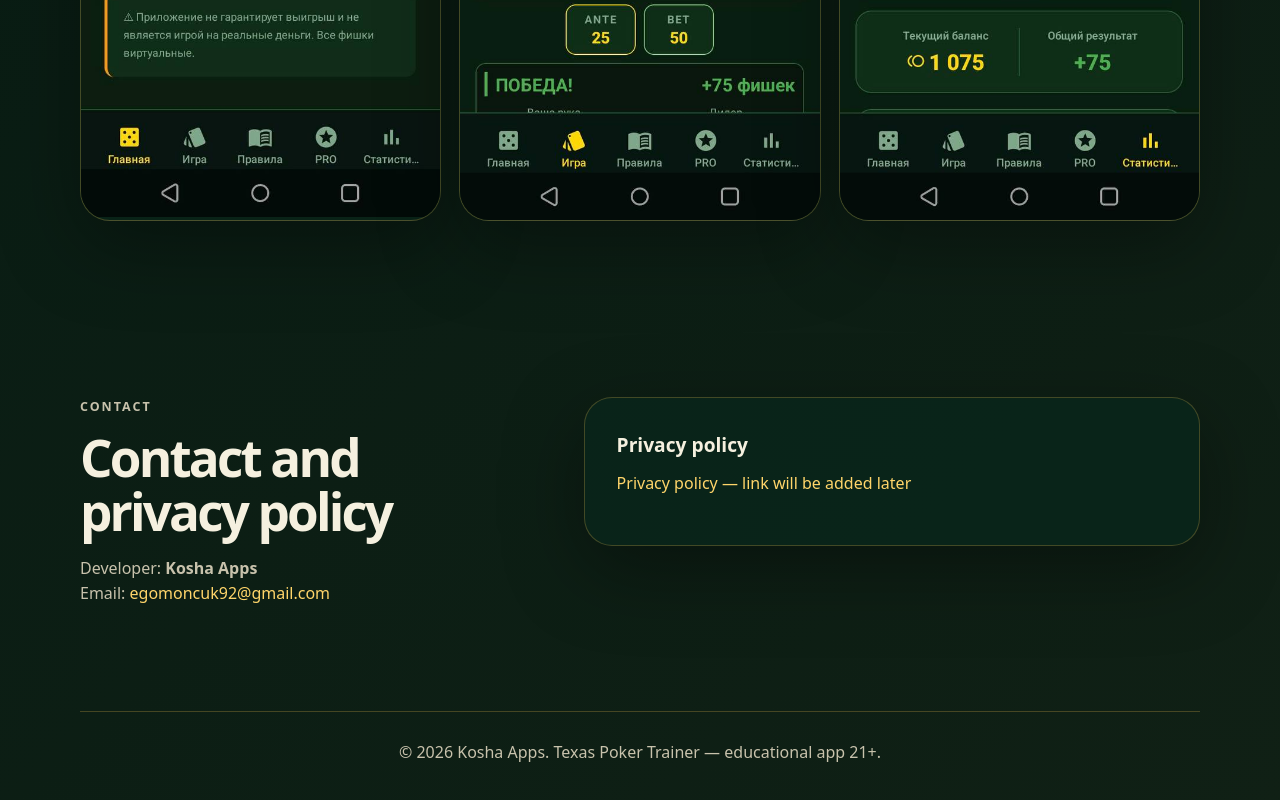
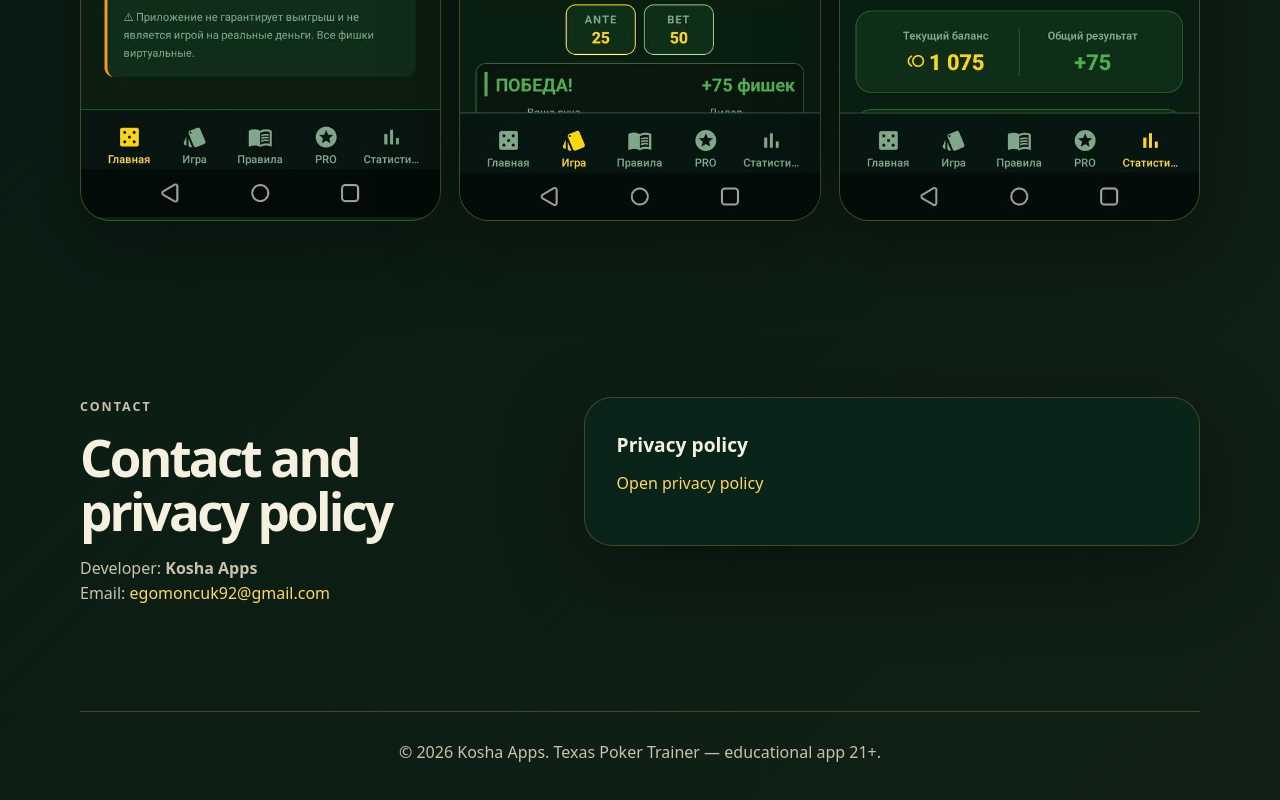
Before and after one commit to egomoncuk-arch/texas-poker-trainer-site, a plain HTML site: page website/en/index.html in a window 1280 px wide. Shown: the part 4116-4916 px from the top of the page. Drawn offline with Linux system fonts and the light colour scheme.

Commit message:
Update website privacy policy links

```diff
--- a/website/en/index.html
+++ b/website/en/index.html
@@ -227,8 +227,8 @@
       <div class="policy-card">
         <h3>Privacy policy</h3>
         <p>
-          <a href="#" aria-label="Privacy policy link will be added later">
-            Privacy policy — link will be added later
+          <a href="https://sites.google.com/view/texas-poker-trainer-privacy" target="_blank" rel="noopener noreferrer" aria-label="Open privacy policy">
+            Open privacy policy
           </a>
         </p>
       </div>
```
Also changed, not shown: website/ru/index.html (+2 -2 lines).
